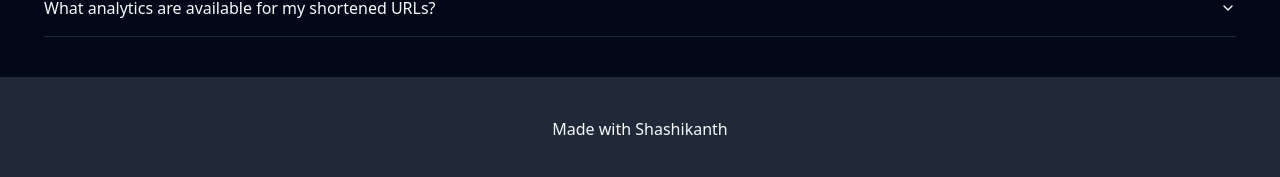
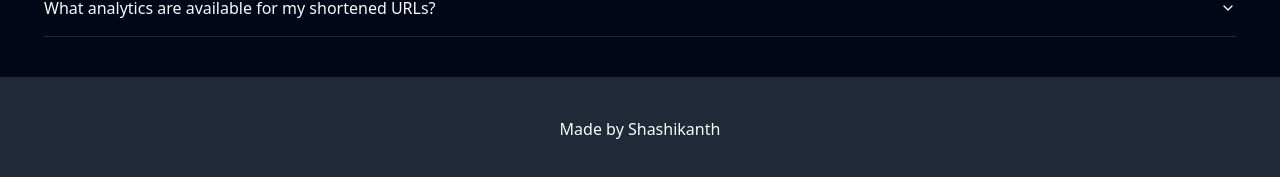
Before and after one commit to P-ShashiKanthReddy/Neural-URL-Shortener, a React (Vite) app: page / in a window 1280 px wide. Shown: the part 1282-1459 px from the top of the page. Built offline with nearby package versions, Linux system fonts and the light colour scheme; no server answers; the HTML template or start-up script is replaced by a standard one.

Commit message:
Update footer text

```diff
--- a/src/layouts/app-layout.jsx
+++ b/src/layouts/app-layout.jsx
@@ -9,7 +9,7 @@ const AppLayout = () => {
         <Outlet />
       </main>
       <div className="p-10 text-center bg-gray-800 mt-10">
-        Made with Shashikanth
+        Made by Shashikanth
       </div>
     </div>
   );
```
